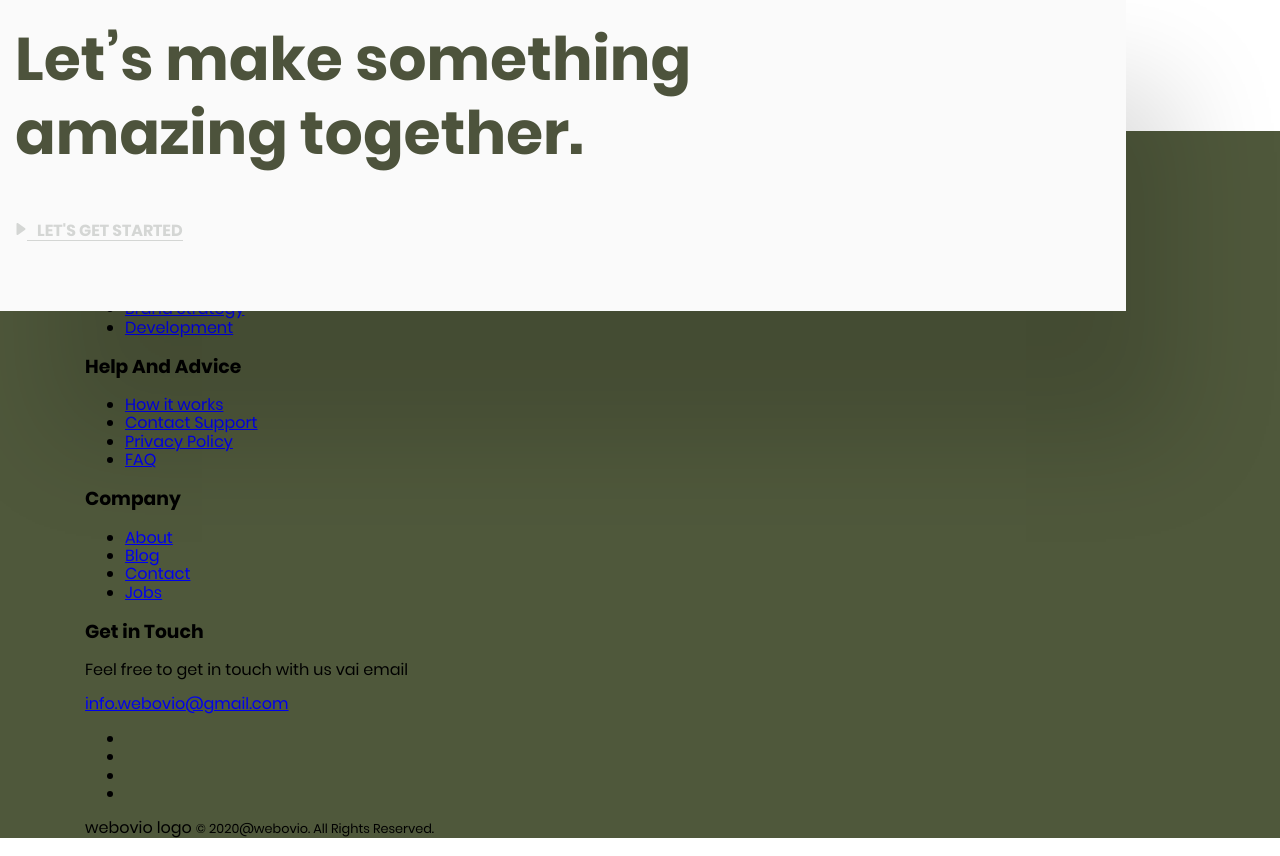
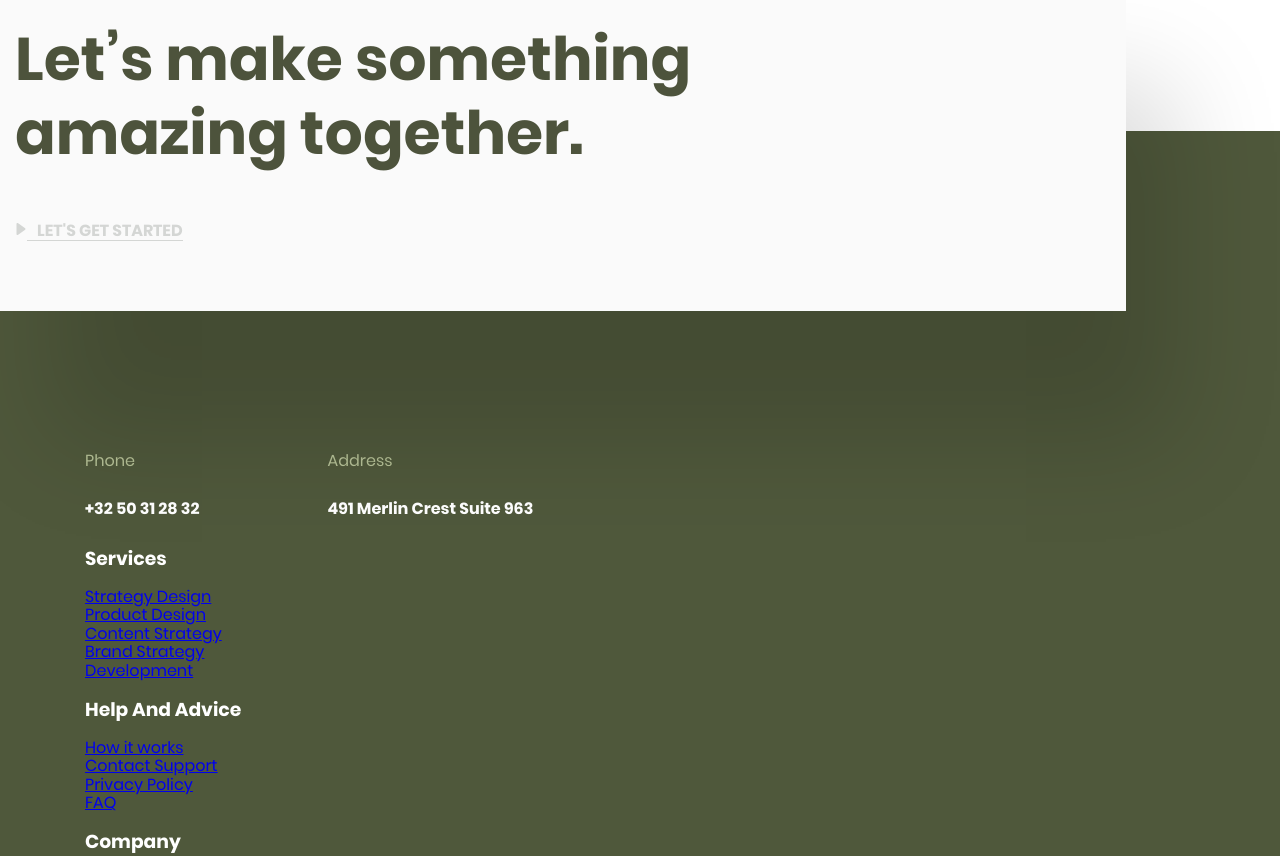
Before and after one commit to ise-dima/webovio, a plain HTML site: page index.html in a window 1280 px wide. Shown: the part 1620-2476 px from the top of the page. Drawn offline with Linux system fonts and the light colour scheme.

Commit message:
footer-top

```diff
--- a/index.html
+++ b/index.html
@@ -179,7 +179,7 @@
             <div class="footer-middle">
                 <div class="footer-column">
                     <h3 class="footer-title">Services</h3>
-                    <ul class="footer-list">
+                    <ul class="footer-list list-reset">
                         <li class="footer-item">
                             <a href="#" class="footer-link">Strategy Design</a>
                         </li>
@@ -199,7 +199,7 @@
                 </div>
                 <div class="footer-column">
                     <h3 class="footer-title">Help And Advice</h3>
-                    <ul class="footer-list">
+                    <ul class="footer-list list-reset">
                         <li class="footer-item">
                             <a href="#" class="footer-link">How it works</a>
                         </li>
@@ -216,7 +216,7 @@
                 </div>
                 <div class="footer-column">
                     <h3 class="footer-title">Company</h3>
-                    <ul class="footer-list">
+                    <ul class="footer-list list-reset">
                         <li class="footer-item">
                             <a href="#" class="footer-link">About</a>
                         </li>
@@ -237,7 +237,7 @@
                         Feel free to&nbsp;get in&nbsp;touch with&nbsp;us vai email
                     </p>
                     <a href="mailto:info.webovio@gmail.com" class="footer-mail">info.webovio@gmail.com</a>
-                    <ul class="social">
+                    <ul class="social list-reset"> <!--(list-reset -все списки сброшены)-->
                         <li class="social-item">
                             <a href="#" class="social-link social-link-fb" target="_blank"
                                 aria-label="link to facebook"></a>
--- a/static/css/style.css
+++ b/static/css/style.css
@@ -37,12 +37,12 @@ body {
 img {
     max-width: 100%; /* что бы были внутри родителя и не уходили за пределы */
 }
-.list-reset {  /*.list-reset это шаблон CSSa который убирает все ненужные стили */
+.list-reset {  /*.list-reset -сброс значений элемента li (убирает точку) */
     margin: 0;
     padding: 0;
     list-style: none;
 }
-.btn-reset { /*сброс значений кнопки*/
+.btn-reset { /* btn-reset -сброс значений кнопки*/
     padding: 0;
     border: none; /*убирает обводку кнопки*/
     font-family:var(--font-family); /*var(--font-family) -вызывает переменную (--font-family) -название переменной тут водиться шрифт*/
@@ -212,7 +212,7 @@ position: relative;
 top: 180px;             /*отступ верху*/
 padding: 70px 0;        /*внутренний отступ с верху с низу 70px,с право и с лево 0*/
 width: 88%;             /*ширина (% - используются для АДОПТИВНОГО сайта)*/
-box-shadow: 50px 130px 100px rgba(0, 0, 0, 0.145947);
+box-shadow: 50px 130px 100px rgba(0, 0, 0, 0.145947); /*позволяет добавлять одну или несколько теней*/
 background-color : #FAFAFA; /*цвет блока*/
 }
 .get-started-title {
@@ -222,22 +222,46 @@ max-width: 822px;      /*максимальная ширина блока*/
 font-weight: 700;      /*стиль шрифта*/
 font-size: 60px;       /*размер текста*/
 line-height: 74px;     /*высота между строк*/
-color: #4D533C;      /*размер текста*/
+color: #4D533C;      /*цвет текста*/
 }
 .get-started-link {
 text-transform: uppercase; /*все буквы большие*/
 
 }
 .footer {
+padding-top: 310px; /*внутренний отступ с верху*/
+color: #FFF;    /*цвет текста*/
 background-image: url("../images/footer-bg.jpg");
 background-size: cover; /*растягивает картинку*/
 background-position: center; /*центровать картинку по центру*/
 background-repeat: no-repeat; /*убирает повторения кортике*/
 }
-
+.footer-top {
+display: flex;
+flex-wrap: wrap; /*переместится элементы в колонку когда перестанут помещаться(АДАПТИВНОСТЬ)*/
+}
+.footer-contacts-item:not(:last-child) {  /*у всех элементов кроме последнего*/
+margin-right: 128px; /*наружный отступ на право */
+}
+.footer-contacts-text {
+display: block; /*(display: block;-перенос строки в колонку вниз)*/
+margin-bottom: 8px;/*наружный отступ снизу*/
+font-size: 16px;   /*размер текста*/
+line-height: 40px; /*высота между строк*/
+color: #B6C197;  /*цвет текста*/
+}
+.footer-contacts-value {
+display: inline-block; /*отступ*/
+font-weight: 700;  /*стиль шрифта*/
+font-style: normal; /*сбрасывает все стили шрифта*/
+font-size: 16px;   /*размер текста*/
+line-height: 40px; /*высота между строк*/
+color: #FFF;     /*цвет текста*/
+text-decoration: none; /*убирает подчеркивание текста*/
+}
 
 :root {
-    --accent-color: #5d71dd;
-    --dark-color: #2f2222 ;
-    --grid-gap:40px;
+--accent-color: #5d71dd;
+--dark-color: #2f2222 ;
+--grid-gap:40px;
 }
```
